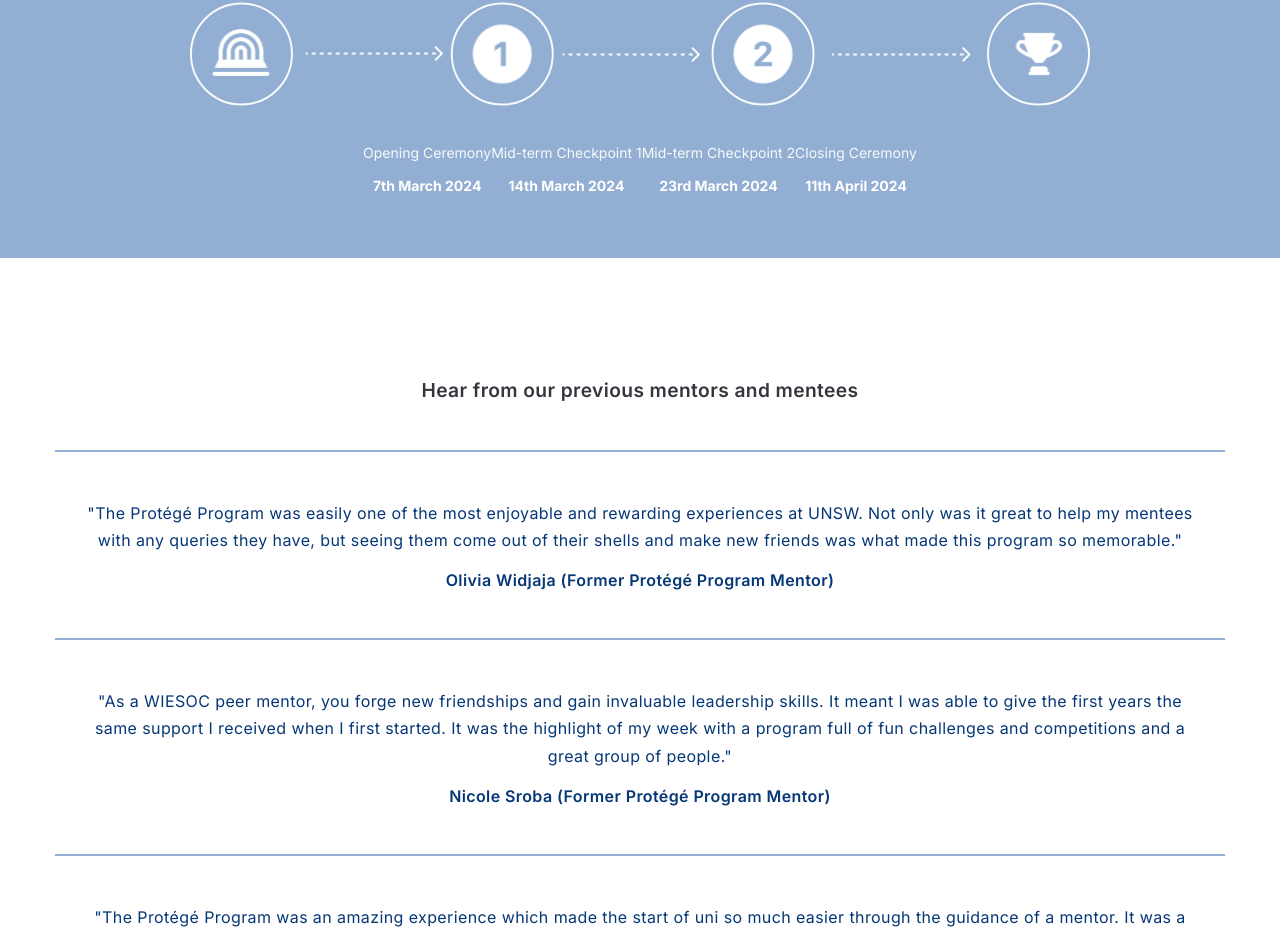
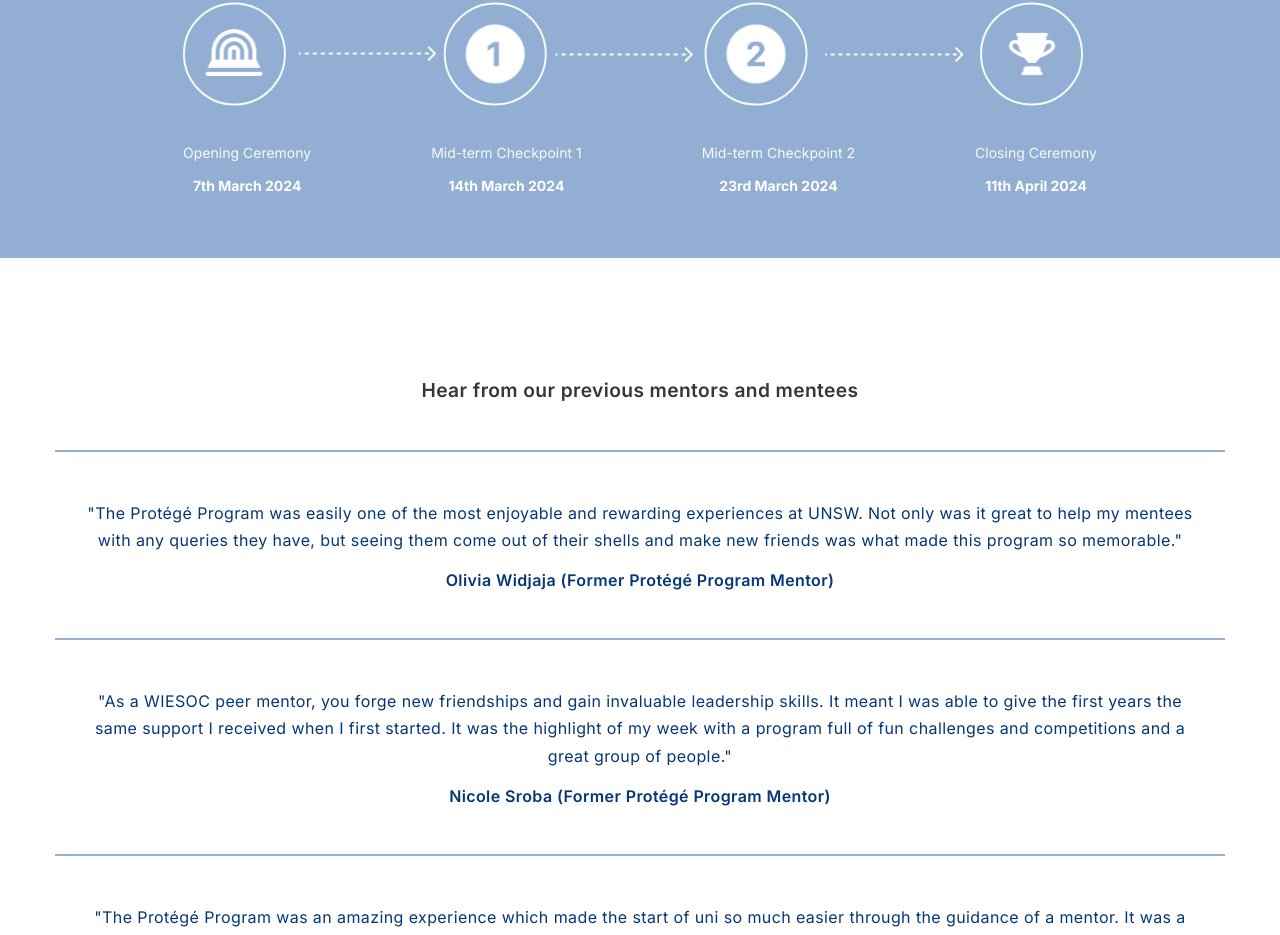
Before and after one commit to UNSW-WIESoc/website, a Next.js app: page /programs/protege-program in a window 1280 px wide. Shown: the part 1910-2845 px from the top of the page. Built offline with nearby package versions, Linux system fonts and the light colour scheme.

Commit message:
fixed gap size

```diff
--- a/components/ProgramsTimeline.tsx
+++ b/components/ProgramsTimeline.tsx
@@ -46,7 +46,7 @@ const Timeline = () => {
       <Stack direction='column' justifyContent='center'>
         <Stack sx={{ display: { xs: 'none', md: 'block' }, flexGrow: 1 }} justifyContent='center' alignItems='center' width='100%'>
           <Image src='/programs/protege-program/Timeline.svg' alt='Timeline' width='900' height='200'/>
-          <Stack direction='row' justifyContent='center' gap='115x' alignItems='center' width='100%'>
+          <Stack direction='row' justifyContent='center' gap='120px' alignItems='center' width='100%'>
             {protegeTimelineData.map((event, index) => (<TextComponent key={index} text={event.text} date={event.date} />))}
           </Stack>
         </Stack>
```
